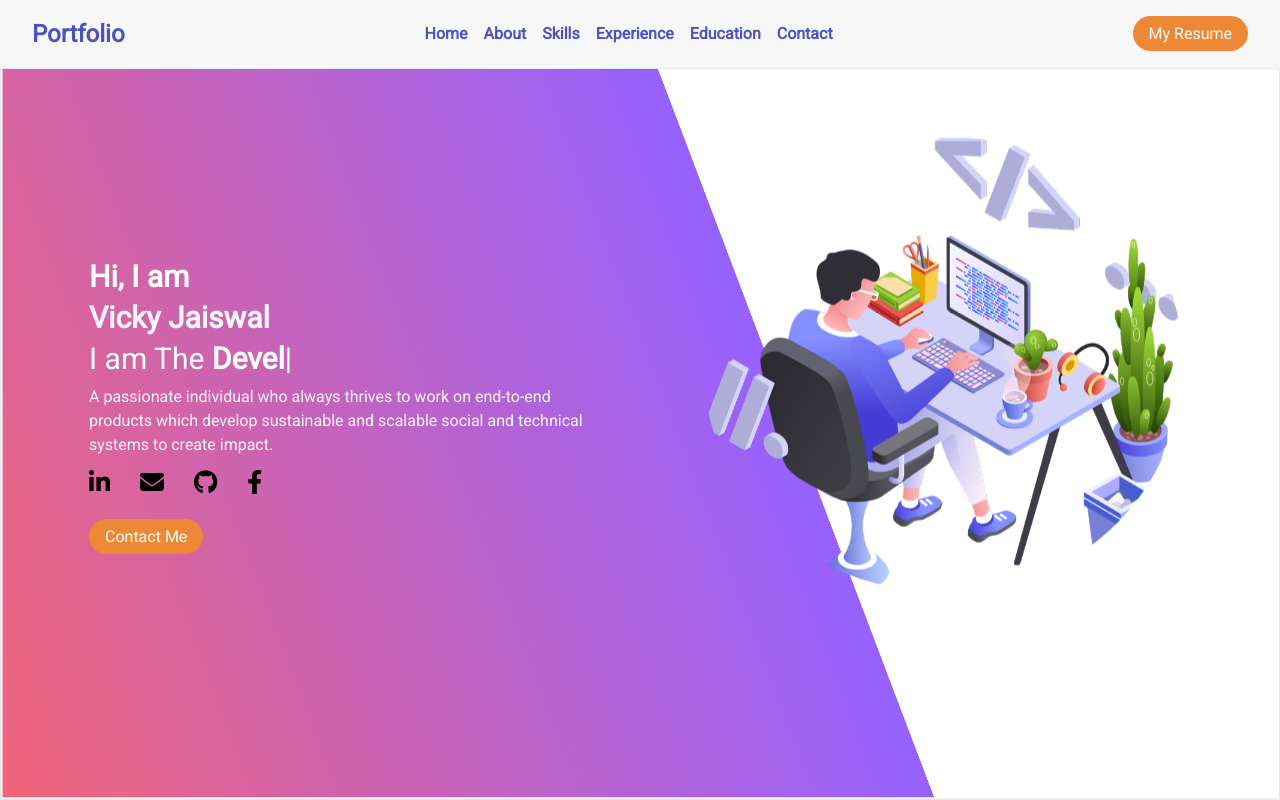
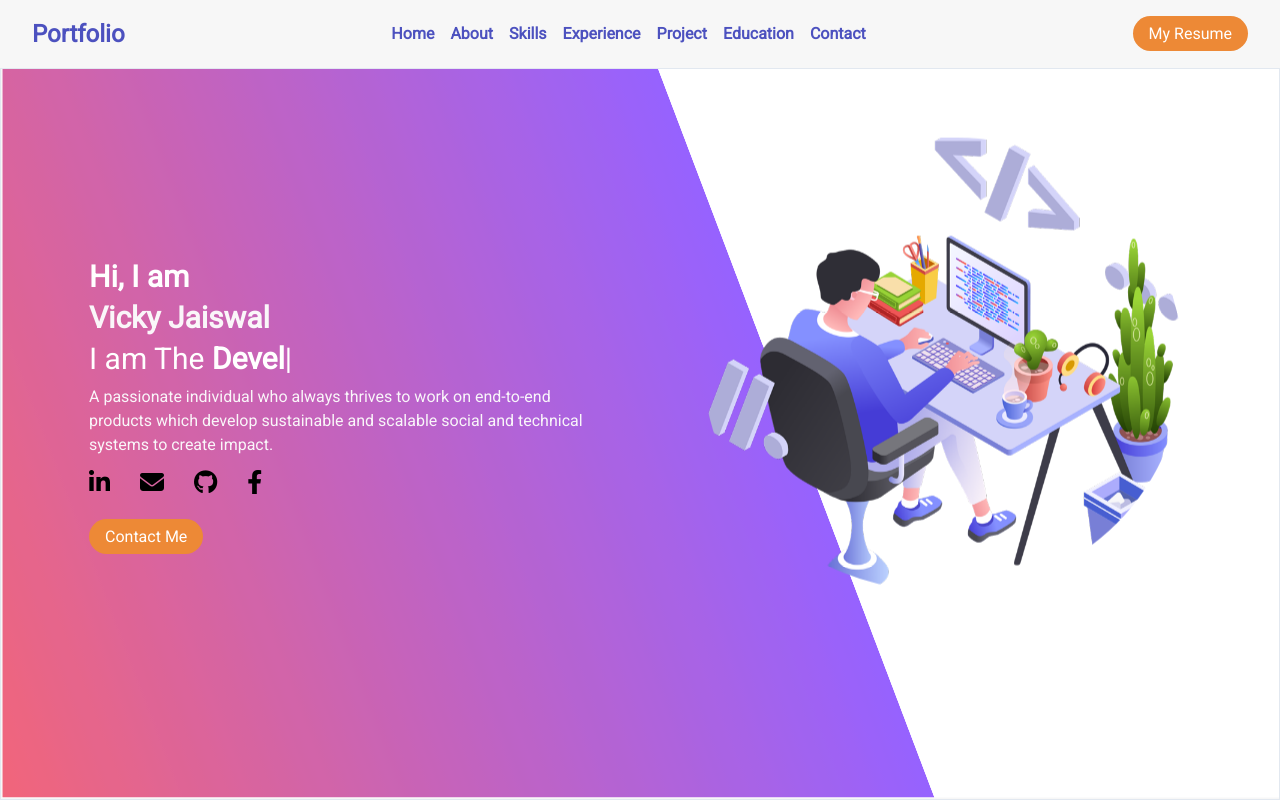
Before and after one commit to vickyjaiswal647/personal_portfolio, a React (Vite) app: page / in a window 1280 px wide. Shown: the top 800 px of the page. Built offline with nearby package versions, Linux system fonts and the light colour scheme.

Commit message:
updated header

```diff
--- a/src/components/Header/Header2.jsx
+++ b/src/components/Header/Header2.jsx
@@ -8,8 +8,9 @@ const Header = ({ sectionRefs }) => {
     { title: "About", link: "about", id: 2 },
     { title: "Skills", link: "skills", id: 3 },
     { title: "Experience", link: "experience", id: 4 },
-    { title: "Education", link: "education", id: 5 },
-    { title: "Contact", link: "contact", id: 6 }
+    { title: "Project", link: "project", id: 5 },
+    { title: "Education", link: "education", id: 6 },
+    { title: "Contact", link: "contact", id: 7 }
   ]);
 
   const menuRef = useRef(null);
```
Also changed, not shown: 2 other files (tests, documents, lock files or other folders).
